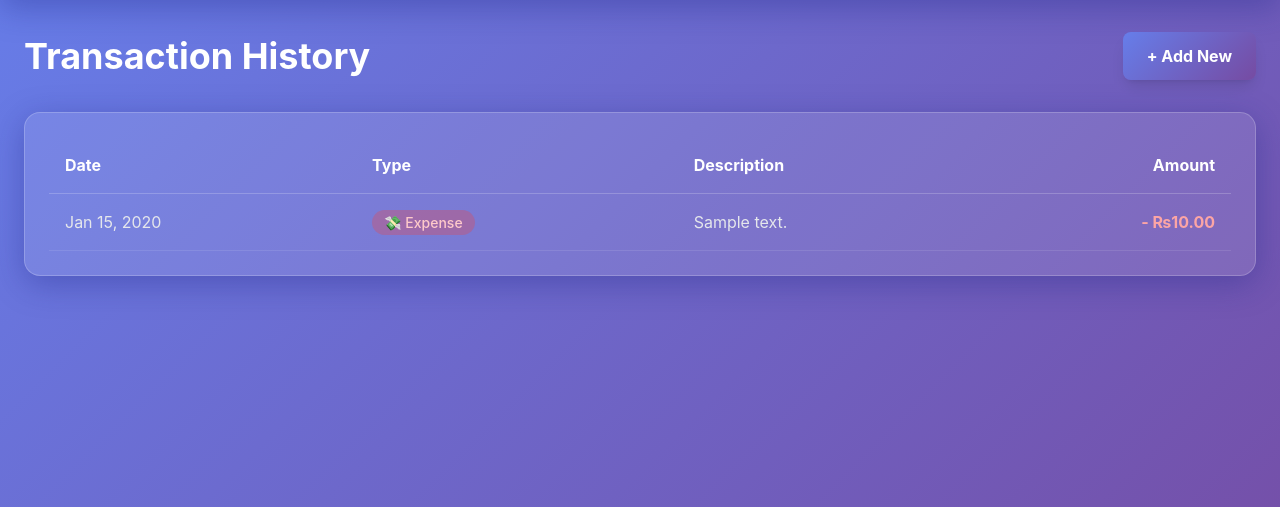
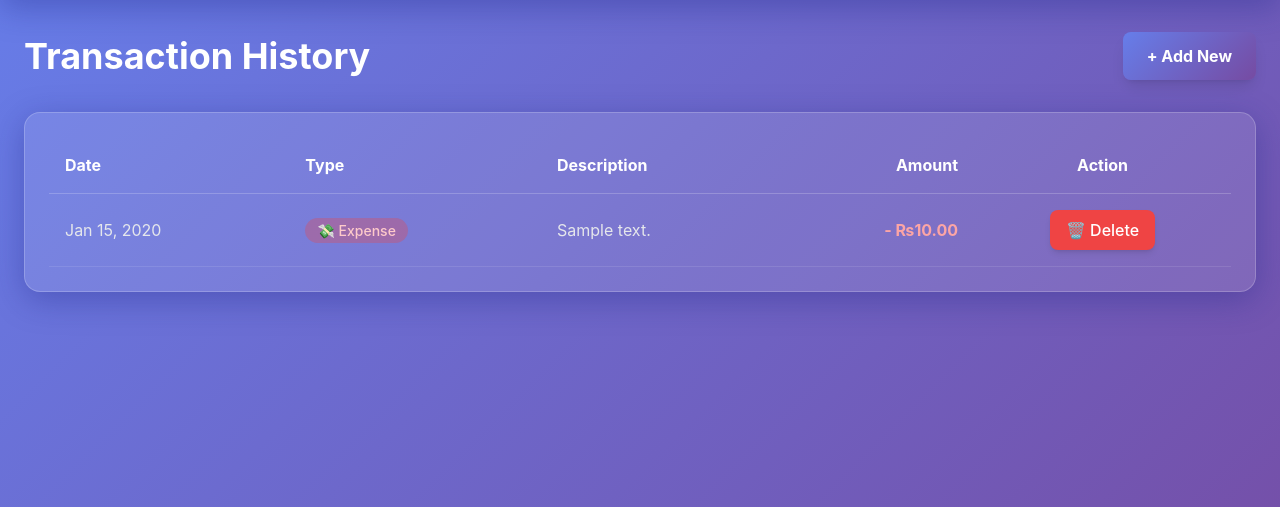
Before and after one commit to cyb3erasad/Python-Expense-Tracker, a Flask app: page /transactions in a window 1280 px wide. Shown: the part 74-581 px from the top of the page. Run offline with Flask 3, Linux system fonts and the light colour scheme; a user stored in the database is signed in; tables that the repository leaves empty hold one stand-in row (values such as "Sample post"); parts of the project's set-up code (start-up, migrations or seed data) failed here and were passed over; some libraries are stand-ins or nearby versions.

Commit message:
Added delete button successfully

```diff
--- a/routes.py
+++ b/routes.py
@@ -138,13 +138,13 @@ def register_routes(app, login_manager):
         return render_template("transactions.html", transactions=transactions)
 
 
-    @app.route("/delete/<init:id>", methods=["POST"])
+    @app.route("/delete/<int:id>", methods=["POST"])
     @login_required
     def delete(id):
         transactions = Transaction.query.get_or_404(id)
 
         if transactions.user_id != current_user.id:
-            flash("Unauthorized action", "denger")
+            flash("Unauthorized action", "danger")
             return redirect(url_for("dashboard"))
 
         db.session.delete(transactions)
--- a/templates/transactions.html
+++ b/templates/transactions.html
@@ -22,6 +22,7 @@
                         <th class="text-left text-white font-bold py-4 px-4">Type</th>
                         <th class="text-left text-white font-bold py-4 px-4">Description</th>
                         <th class="text-right text-white font-bold py-4 px-4">Amount</th>
+                        <th class="text-center text-white font-bold py-4 px-4">Action</th>
                     </tr>
                 </thead>
                 <tbody id="transactionTable">
@@ -47,6 +48,16 @@
                         <td class="py-4 px-4 text-right font-bold {% if transaction.type == 'income' %}text-green-300{% else %}text-red-300{% endif %}">
                             {% if transaction.type == 'income' %}+{% else %}-{% endif %}
                             ₨{{ "%.2f"|format(transaction.amount) }}
+                        </td>
+                        <td class="py-4 px-4 text-center">
+                            <form method="POST" action="{{ url_for('delete', id=transaction.id) }}"
+                                  onsubmit="return confirm('Are you sure you want to delete this transaction?');"
+                                  class="inline-block">
+                                <button type="submit"
+                                        class="bg-red-500 hover:bg-red-600 text-white px-4 py-2 rounded-lg font-medium shadow-md hover:shadow-lg transform hover:scale-110 transition-all duration-300 delete-btn">
+                                    🗑️ Delete
+                                </button>
+                            </form>
                         </td>
                     </tr>
                     {% endfor %}
@@ -83,6 +94,29 @@
         animation: fadeInUp 0.5s ease forwards;
         opacity: 0;
     }
+
+    .delete-btn {
+        position: relative;
+        overflow: hidden;
+    }
+
+    .delete-btn::before {
+        content: '';
+        position: absolute;
+        top: 50%;
+        left: 50%;
+        width: 0;
+        height: 0;
+        border-radius: 50%;
+        background: rgba(255, 255, 255, 0.3);
+        transform: translate(-50%, -50%);
+        transition: width 0.6s, height 0.6s;
+    }
+
+    .delete-btn:hover::before {
+        width: 300px;
+        height: 300px;
+    }
 </style>
 
 <script>
@@ -105,5 +139,25 @@
             this.style.transform = 'scale(1)';
         });
     });
+
+    // Add ripple effect on delete button click
+    document.querySelectorAll('.delete-btn').forEach(button => {
+        button.addEventListener('click', function(e) {
+            const ripple = document.createElement('span');
+            const rect = this.getBoundingClientRect();
+            const size = Math.max(rect.width, rect.height);
+            const x = e.clientX - rect.left - size / 2;
+            const y = e.clientY - rect.top - size / 2;
+
+            ripple.style.width = ripple.style.height = size + 'px';
+            ripple.style.left = x + 'px';
+            ripple.style.top = y + 'px';
+            ripple.classList.add('ripple');
+
+            this.appendChild(ripple);
+
+            setTimeout(() => ripple.remove(), 600);
+        });
+    });
 </script>
 {% endblock %}
```
